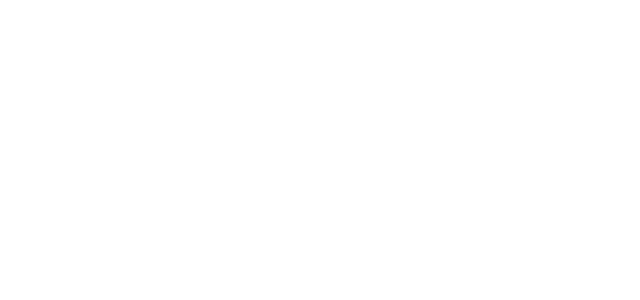
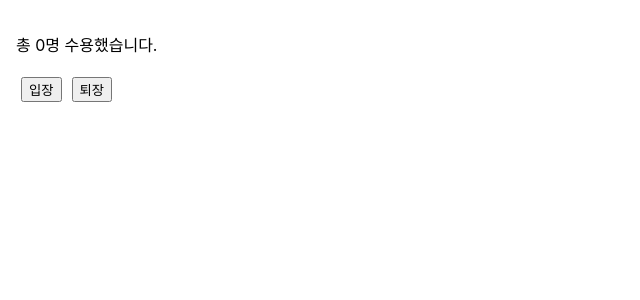
Before and after one commit to Yuyeseul/react_study, a React (Create React App) app in the folder my-app/: page / in a window 1280 px wide. Shown: the top 300 px of the page, without its empty margins (0-640 px from the left). Built offline with nearby package versions, Linux system fonts and the light colour scheme.

Commit message:
Hooks
useState()
useEffect()
custom Hook

```diff
--- a/my-app/src/chapter_06/NotificationList.jsx
+++ b/my-app/src/chapter_06/NotificationList.jsx
@@ -8,7 +8,7 @@
   },
   {
     id: 2,
-    message: '점식 식사 시간입니다다.',
+    message: '점식 식사 시간입니다.',
   },
   {
     id: 3,
--- /dev/null
+++ b/my-app/src/chapter_07/Accommodate.jsx
@@ -0,0 +1,37 @@
+import React, { useState, useEffect } from 'react';
+import useCounter from './useCounter';
+
+const MAX_CAPACITY = 10;
+
+function Accommodate(props) {
+  const [isFull, setIsFull] = useState(false);
+  const [count, increaseCount, decreaseCount] = useCounter(0); // 0명으로 시작작
+
+  useEffect(() => {
+    console.log('=====================');
+    console.log('useEffect() is called');
+    console.log(`isFull : ${isFull}`);
+  });
+
+  useEffect(() => {
+    setIsFull(count >= MAX_CAPACITY);
+    console.log(`Current count value: ${count}`);
+  }, [count]);
+
+  return (
+    <div style={{ padding: 16 }}>
+      <p>{`총 ${count}명 수용했습니다.`}</p>
+
+      <button onClick={increaseCount} style={{ margin: 5 }} disabled={isFull}>
+        입장
+      </button>
+      <button onClick={decreaseCount} style={{ margin: 5 }}>
+        퇴장
+      </button>
+
+      {isFull && <p style={{ color: 'red' }}>정원이 가득찼습니다.</p>}
+    </div>
+  );
+}
+
+export default Accommodate;
--- /dev/null
+++ b/my-app/src/chapter_07/useCounter.jsx
@@ -0,0 +1,12 @@
+import React, { useState } from 'react';
+
+function useCounter(initialValue) {
+  const [count, setCount] = useState(initialValue);
+
+  const increaseCount = () => setCount((count) => count + 1);
+  const decreaseCount = () => setCount((count) => Math.max(count - 1, 0));
+
+  return [count, increaseCount, decreaseCount];
+}
+
+export default useCounter;
--- a/my-app/src/index.js
+++ b/my-app/src/index.js
@@ -6,12 +6,13 @@
 // import Library from './chapter_03/Library';
 // import Clock from './chapter_04/Clock';
 // import CommentList from './chapter_05/CommentList';
-import NotificationList from './chapter_06/NotificationList';
+// import NotificationList from './chapter_06/NotificationList';
+import Accommodate from './chapter_07/Accommodate';
 
 const root = ReactDOM.createRoot(document.getElementById('root'));
 root.render(
   <React.StrictMode>
-    <NotificationList />
+    <Accommodate />
   </React.StrictMode>
 );
 
```
